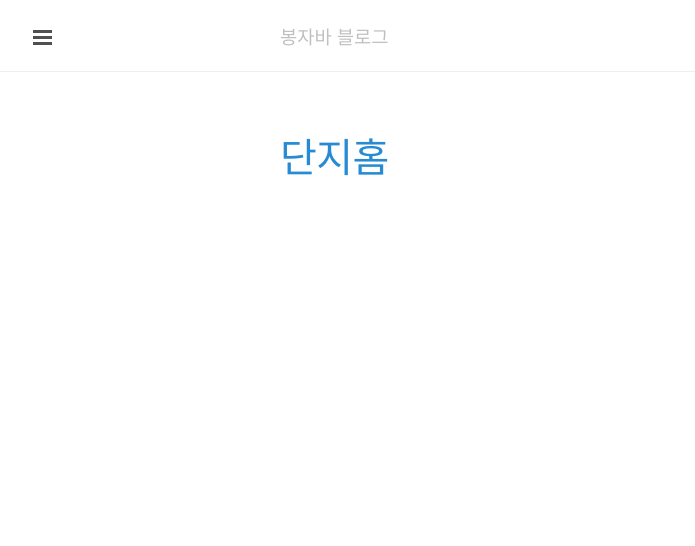
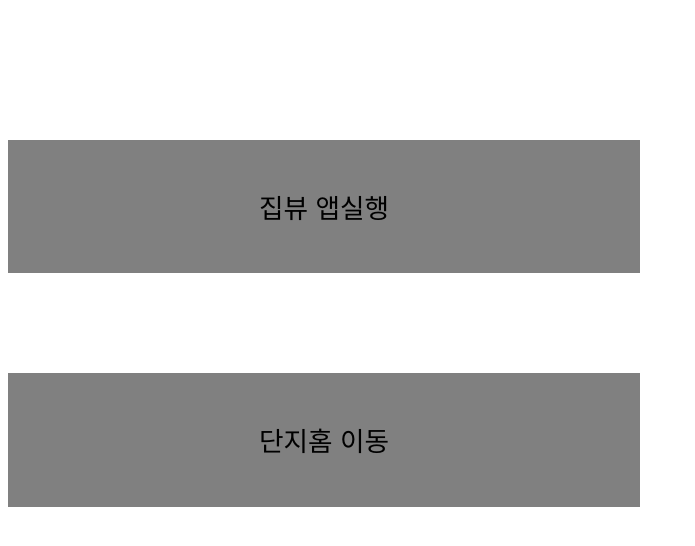
Before and after one commit to bongjava/bongjava.io, a Jekyll site: the page index.html, which Jekyll copies as it is, in a window 1280 px wide. Shown: the top 546 px of the page, without its empty margins (0-695 px from the left). Built offline with Jekyll 4.4.1, drawn with Linux system fonts in a browser that asks for light colours; the list of posts is cut into pages by our own code.

Commit message:
Update index.html

```diff
--- a/index.html
+++ b/index.html
@@ -1,10 +1,38 @@
----
-layout: default
----
+<!DOCTYPE html>
+<html>
+<head>
+    <title>JavaScript Test</title>
+    <style type="text/css">
+        #container {
+            margin-top: 30pt;
+        }
+        button {
+            background-color: gray;
+            border: none;
+            padding: 10pt;
+            font-size: 20pt;
+            width: 50%;
+			height: 100pt
+        }
+    </style>
+    <script type="text/javascript">
 
+        function callHome() {
+            location.href='zipview://home'
+		}
 
-<h1>
-<a href = "zipview://tour?code=ZV168">
-단지홈
-      </a>
-    </h1>
+		function callTour() {
+            location.href='zipview://tour?code=ZV168'
+		}
+
+    </script>
+</head>
+
+<body>
+    <div id='container'>
+        <button onclick='callHome();' style='margin-top: 100px'>집뷰 앱실행</button></br>
+        <button onclick='callTour();' style='margin-top: 100px'>단지홈 이동</button></br>
+    </div>
+</body>
+
+</html>
```
